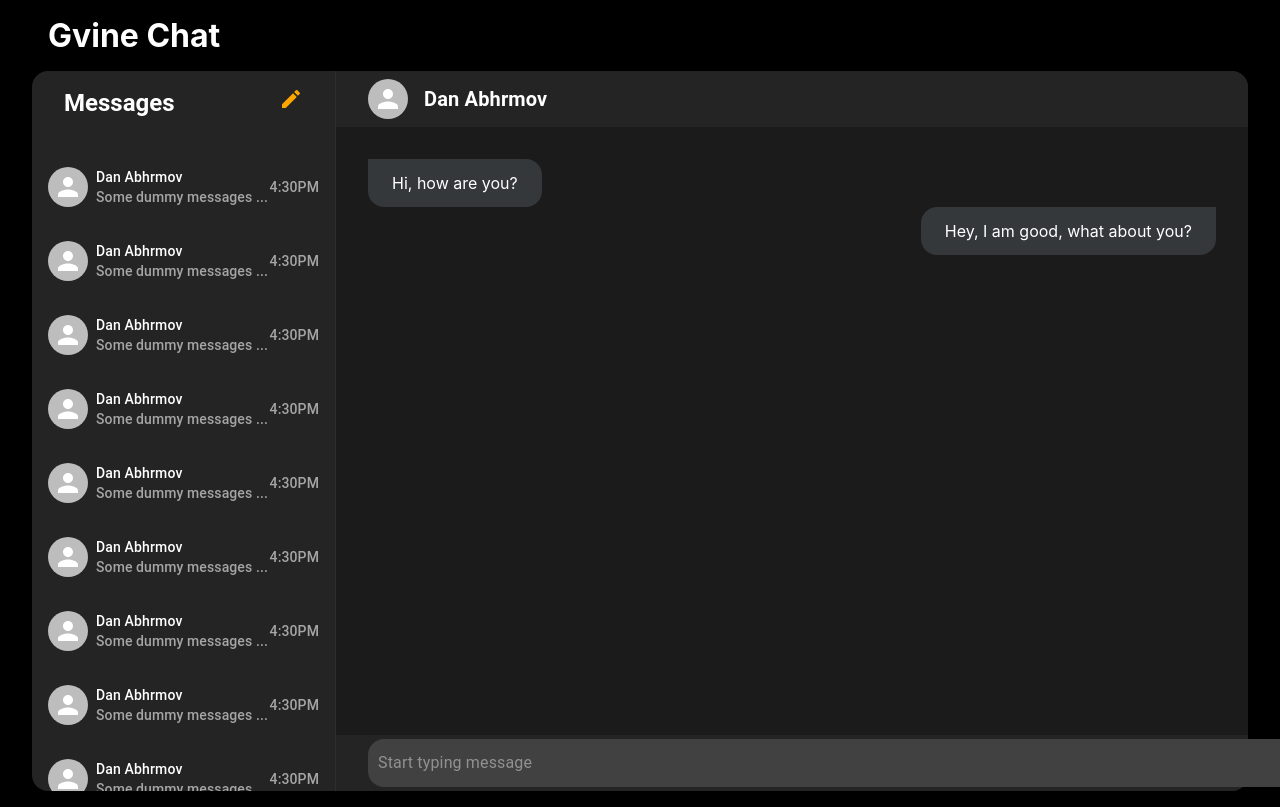
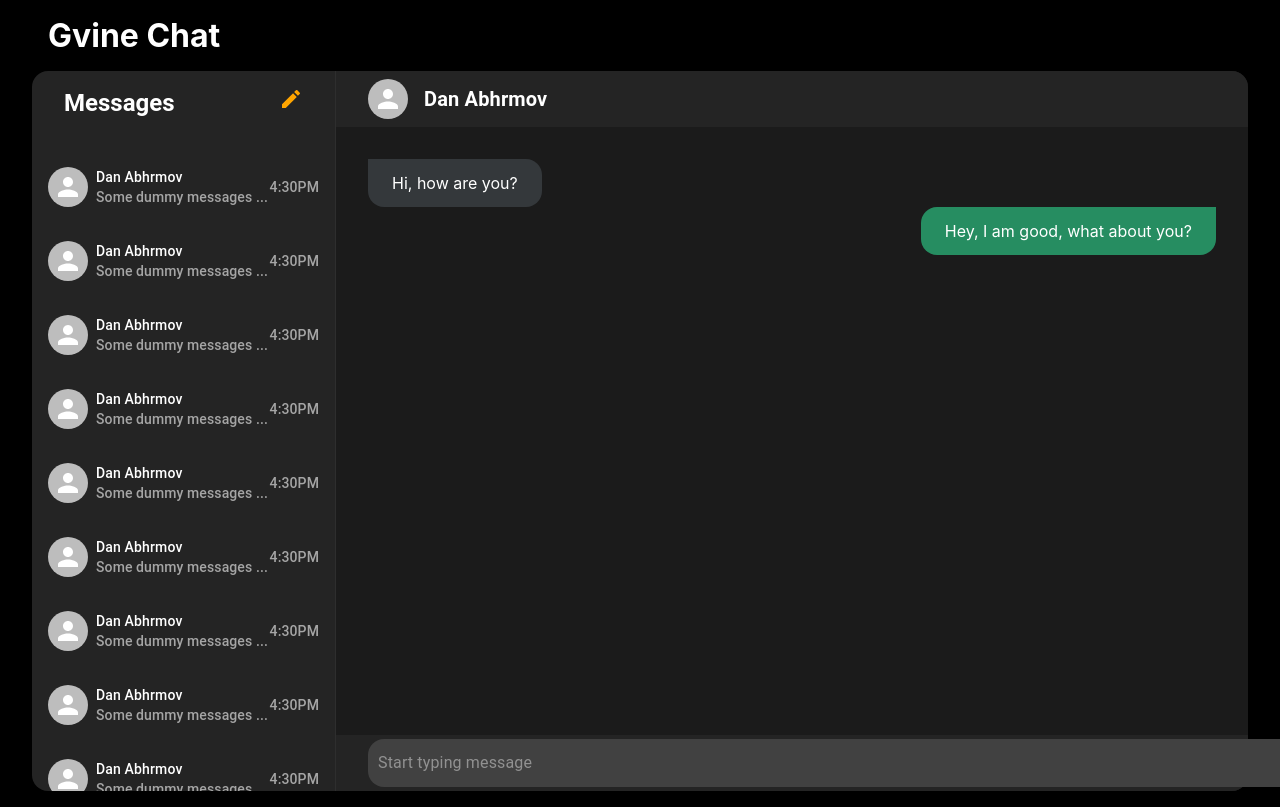
Before and after one commit to badman-returns/chat-app, a React (Vite) app: page / in a window 1280 px wide. Shown: the top 807 px of the page. Built offline with nearby package versions, Linux system fonts and the light colour scheme.

Commit message:
feat: sent text style changed

```diff
--- a/src/components/Chat/ChatBody/ChatBody.css
+++ b/src/components/Chat/ChatBody/ChatBody.css
@@ -24,4 +24,5 @@
     border-top-left-radius: 1rem;
     border-bottom-left-radius: 1rem;
     border-bottom-right-radius: 1rem;
+    background-color: #268d61;
 }
```
